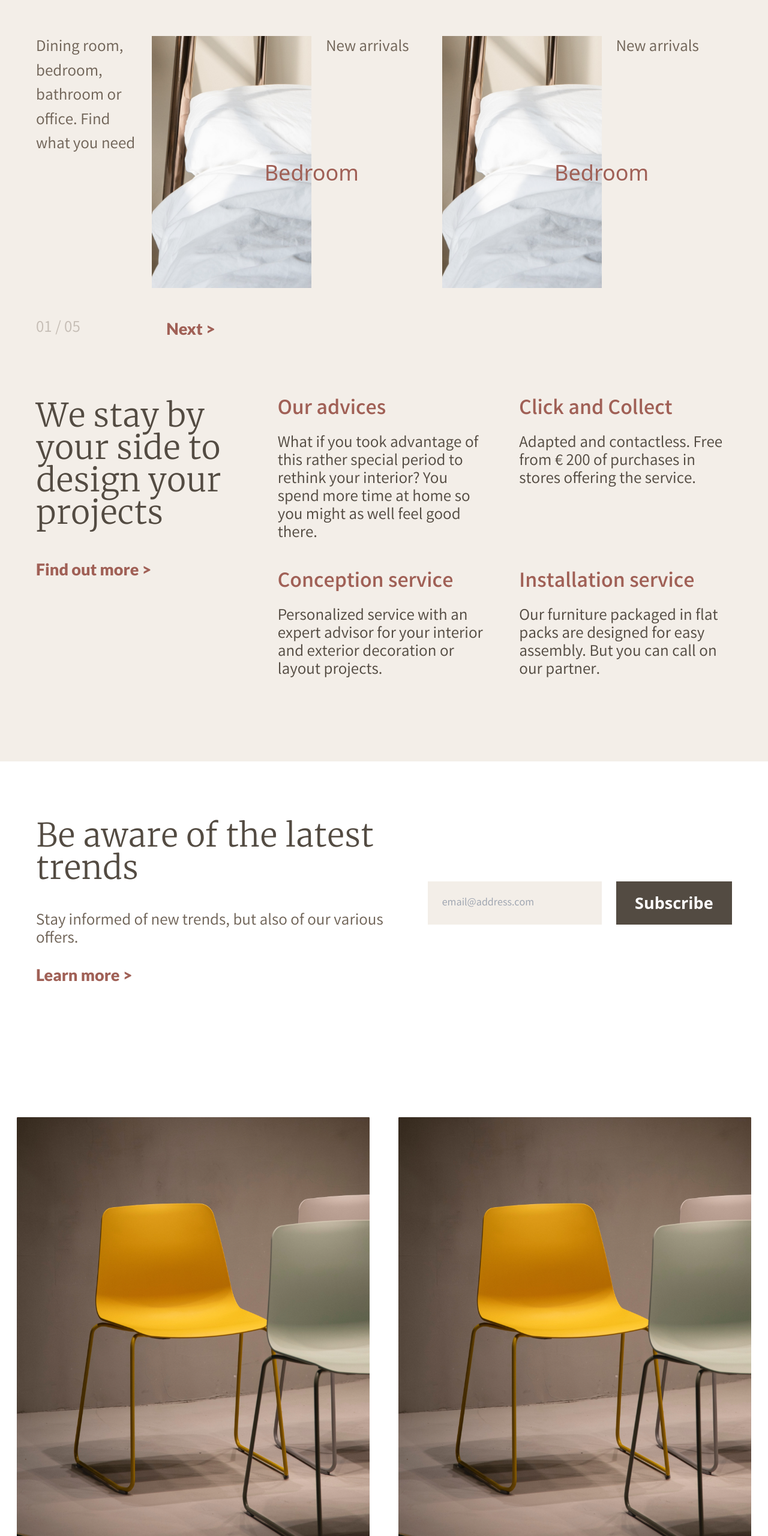
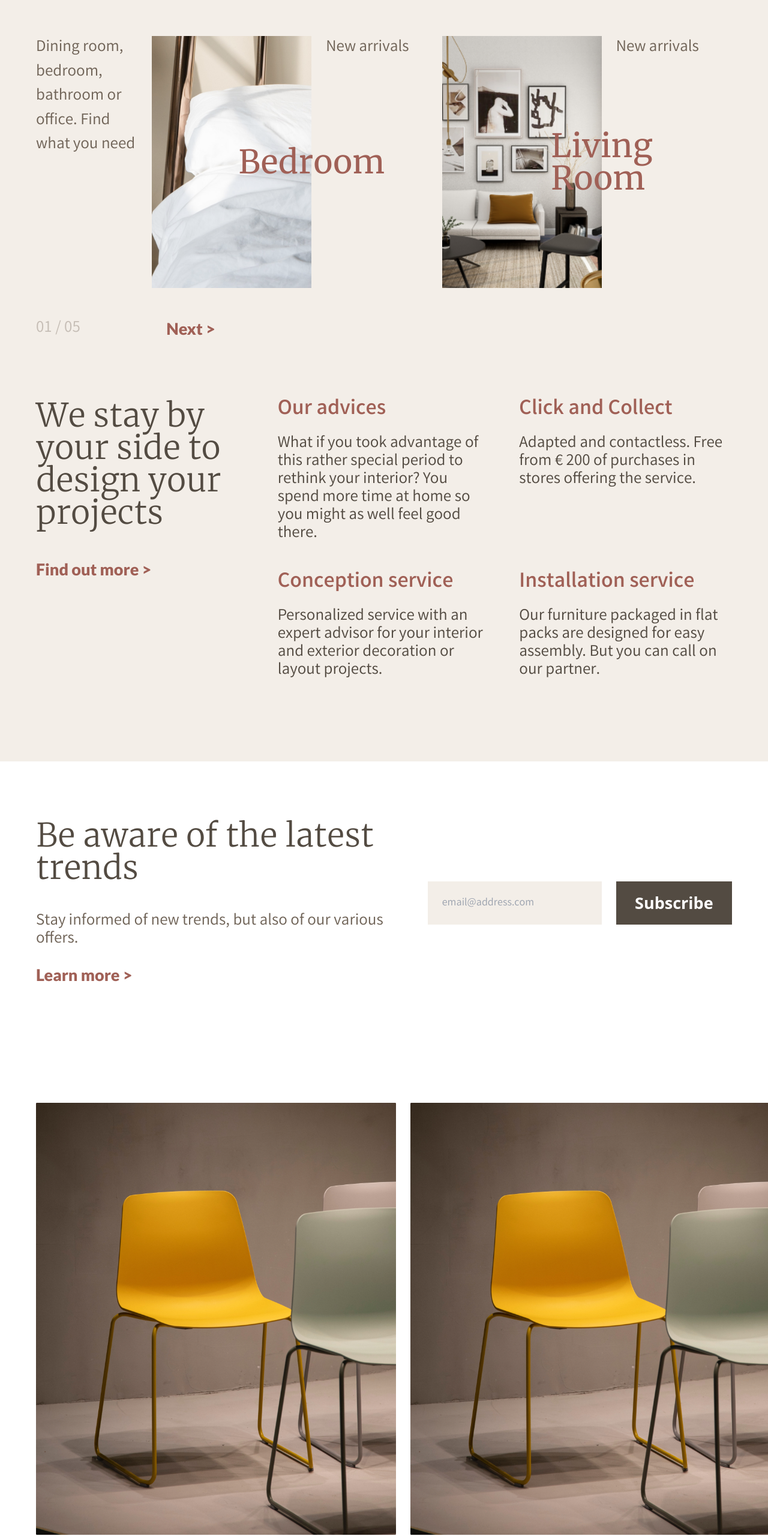
Before and after one commit to GrazianoMono/Antic, a website built with Vite: page src/index.html in a window 1280 px wide. Shown: the part 1026-3586 px from the top of the page at 60% size. Built offline with nearby package versions, Linux system fonts and the light colour scheme.

Commit message:
feat: implemented sliding images in slider, to-fix: images container keeps translate in small screen

```diff
--- a/src/index.html
+++ b/src/index.html
@@ -189,7 +189,12 @@
         </section>
 
         <section class="rooms px-20 lg:px-25 xl:px-30 2xl:px-40 mb-32">
-            <div class="grid grid-cols-12 grid-rows-[repeat(4,min-content)] md:grid-rows-[repeat(3,min-content)]">
+            <div
+                class="
+                    grid grid-cols-12 grid-rows-[repeat(4,min-content)]
+                    md:grid-rows-[repeat(3,min-content)]
+                "
+            >
                 <h2
                     class="
                         font-merri
@@ -203,48 +208,120 @@
                 >
                     Find your room
                 </h2>
-                <h4 class="font-varta mr-8 mb-16 text-brown-light col-span-full md:col-span-2">
+                <h4
+                    class="
+                        font-varta
+                        mr-8
+                        mb-16
+                        text-brown-light
+                        col-span-full
+                        md:col-span-2
+                    "
+                >
                     Dining room, bedroom, bathroom or office. Find what you need
                 </h4>
-                <div class="relative col-span-6 mr-8 mb-16 md:col-span-3 md:min-h-[35rem]">
-                    <img class="h-full object-cover" src="./assets/images/carousel1.png" alt="bedroom" />
+                <div
+                    class="
+                        relative
+                        col-span-6
+                        mr-8
+                        mb-16
+                        md:col-span-3 md:min-h-[35rem]
+                    "
+                >
+                    <img
+                        class="h-full object-cover"
+                        src="./assets/images/carousel1.png"
+                        alt="bedroom"
+                    />
                     <h2
                         class="
-                            font-marra
-                            text-5xl text-terracotta
+                            font-merri
+                            text-7xl text-terracotta
                             absolute
                             top-1/2
                             left-full
-							-translate-x-1/2
+                            -translate-x-1/2 -translate-y-1/2
                         "
                     >
                         Bedroom
                     </h2>
                 </div>
-				<h4 class="font-varta mr-8 text-brown-light col-span-6 md:col-span-2">
+                <h4
+                    class="
+                        font-varta
+                        mr-8
+                        text-brown-light
+                        col-span-6
+                        md:col-span-2
+                    "
+                >
                     New arrivals
                 </h4>
-				<div class="relative col-span-6 mr-8 mb-16 hidden md:col-span-3 md:min-h-[35rem] md:block">
-                    <img class="h-full object-cover" src="./assets/images/carousel1.png" alt="bedroom" />
+                <div
+                    class="
+                        relative
+                        col-span-6
+                        mr-8
+                        mb-16
+                        hidden
+                        md:col-span-3 md:min-h-[35rem] md:block
+                    "
+                >
+                    <img
+                        class="h-full object-cover"
+                        src="./assets/images/carousel2.png"
+                        alt="bedroom"
+                    />
                     <h2
                         class="
-                            font-marra
-                            text-5xl text-terracotta
+                            font-merri
+                            text-7xl text-terracotta
                             absolute
                             top-1/2
                             left-full
-							-translate-x-1/2
+                            -translate-x-1/2 -translate-y-1/2
                         "
                     >
-                        Bedroom
+                        Living Room
                     </h2>
                 </div>
-				<h4 class="font-varta mr-8 text-brown-light col-span-6 hidden md:col-span-2 md:block">
+                <h4
+                    class="
+                        font-varta
+                        mr-8
+                        text-brown-light
+                        col-span-6
+                        hidden
+                        md:col-span-2 md:block
+                    "
+                >
                     New arrivals
                 </h4>
-				<div class="col-span-full flex flex-row md:flex-row-reverse md:justify-end items-center">
-					<a class="font-lato w-1/2 text-terracotta font-extrabold" href="#">Next ></a>
-					<h3 class="w-1/2 text-brown-lighter font-varta text-right md:text-left md:w-1/6 md:mr-8">01 / 05</h3>
+                <div
+                    class="
+                        col-span-full
+                        flex flex-row
+                        md:flex-row-reverse md:justify-end
+                        items-center
+                    "
+                >
+                    <a
+                        class="font-lato w-1/2 text-terracotta font-extrabold"
+                        href="#"
+                        >Next ></a
+                    >
+                    <h3
+                        class="
+                            w-1/2
+                            text-brown-lighter
+                            font-varta
+                            text-right
+                            md:text-left md:w-1/6 md:mr-8
+                        "
+                    >
+                        01 / 05
+                    </h3>
                 </div>
             </div>
         </section>
@@ -449,15 +526,19 @@
                 lg:px-25
                 xl:px-30
                 2xl:px-40
+                py-24
                 w-full
                 h-auto
                 flex flex-col
                 items-center
                 justify-start
-                py-32
                 bg-white
+                overflow-hidden
                 md:flex-col-reverse
-                overflow-hidden
+                md:relative
+                md:h-[70vh]
+                md:min-h-[110rem]
+                md:max-h-[120rem]
             "
         >
             <div
@@ -493,6 +574,7 @@
                 >
                     <div class="flex flex-row mb-8">
                         <button
+                            id="slide-previous"
                             class="
                                 rounded-arrow
                                 w-16
@@ -513,6 +595,7 @@
                             />
                         </button>
                         <button
+                            id="slide-next"
                             class="
                                 rounded-arrow
                                 w-16
@@ -532,16 +615,30 @@
                             />
                         </button>
                     </div>
-                    <h3 class="text-brown-lighter font-varta">01 / 05</h3>
+                    <h3
+                        id="slider-counter"
+                        class="text-brown-lighter font-varta"
+                    >
+                        01 / 05
+                    </h3>
                 </div>
             </div>
 
             <div
+                id="inspiration-slider"
                 class="
                     inspiration__images
                     flex flex-row flex-wrap
-                    md:flex-nowrap md:mb-16
-                    overflow-x-scroll
+                    md:flex-nowrap
+					md:mb-16
+                    md:transition-all
+                    md:duration-1000
+                    md:absolute
+					md:top-32
+                    md:left-20
+                    lg:left-25
+                    xl:left-30
+                    2xl:left-40
                 "
             >
                 <div
@@ -552,10 +649,16 @@
                         items-center
                         w-1/2
 						p-8
-                        md:w-[53rem]
+						md:p-0
+                        md:mr-8
+                        md:w-[50rem]
                     "
                 >
-                    <img src="./assets/images/slide1.png" alt="chair" />
+                    <img
+                        class="mb-8"
+                        src="./assets/images/slide1.png"
+                        alt="chair"
+                    />
                     <h4>Chair</h4>
                 </div>
                 <div
@@ -566,10 +669,16 @@
                         items-center
                         w-1/2
 						p-8
-                        md:w-[53rem]
+						md:p-0
+                        md:mr-8
+                        md:w-[50rem]
                     "
                 >
-                    <img src="./assets/images/slide1.png" alt="chair" />
+                    <img
+                        class="mb-8"
+                        src="./assets/images/slide1.png"
+                        alt="chair"
+                    />
                     <h4>Chair</h4>
                 </div>
                 <div
@@ -580,10 +689,16 @@
                         items-center
                         w-1/2
 						p-8
-                        md:w-[53rem]
+						md:p-0
+                        md:mr-8
+                        md:w-[50rem]
                     "
                 >
-                    <img src="./assets/images/slide1.png" alt="chair" />
+                    <img
+                        class="mb-8"
+                        src="./assets/images/slide1.png"
+                        alt="chair"
+                    />
                     <h4>Chair</h4>
                 </div>
                 <div
@@ -594,10 +709,16 @@
                         items-center
                         w-1/2
 						p-8
-                        md:w-[53rem]
+						md:p-0
+                        md:mr-8
+                        md:w-[50rem]
                     "
                 >
-                    <img src="./assets/images/slide1.png" alt="chair" />
+                    <img
+                        class="mb-8"
+                        src="./assets/images/slide1.png"
+                        alt="chair"
+                    />
                     <h4>Chair</h4>
                 </div>
             </div>
@@ -800,7 +921,9 @@
                     planet. For us, that means retailing responsibly. We’ve set
                     a number of goals to get us there.
                 </h4>
-                <a class="text-terracotta font-extrabold font-lato" href="#">Learn more ></a>
+                <a class="text-terracotta font-extrabold font-lato" href="#"
+                    >Learn more ></a
+                >
             </div>
             <div
                 class="
--- /dev/null
+++ b/src/javascript/slider.js
@@ -0,0 +1,36 @@
+let slider = document.getElementById("inspiration-slider");
+let slider_position = 0;
+
+let slider_children_count = slider.childElementCount;
+let append_zero = slider.childElementCount < 10 ? true : false;
+
+let slider_counter = document.getElementById("slider-counter");
+
+if (append_zero) {
+    slider_counter.innerHTML =
+        "0" + (slider_position + 1) + " / 0" + slider_children_count;
+} else {
+    slider_counter.innerHTML = slider_position + 1 + slider_children_count;
+}
+
+const slide = (value) => {
+    if (slider_position + value < 0) return;
+    if (slider_position + value >= slider_children_count) return;
+    slider_position += value;
+    slider.style =
+        "transform: " + "translateX(" + -slider_position * 52 + "rem)";
+    if (append_zero) {
+        slider_counter.innerHTML =
+            "0" + (slider_position + 1) + " / 0" + slider_children_count;
+    } else {
+        slider_counter.innerHTML =
+            slider_position + 1 + " / " + slider_children_count;
+    }
+};
+
+document.getElementById("slide-next").onclick = () => {
+    slide(1);
+};
+document.getElementById("slide-previous").onclick = () => {
+    slide(-1);
+};
--- a/src/main.js
+++ b/src/main.js
@@ -1 +1,2 @@
 import "./css/style.css";
+import "./javascript/slider";
```
Lines whose indentation alone changed are shown as unchanged.
